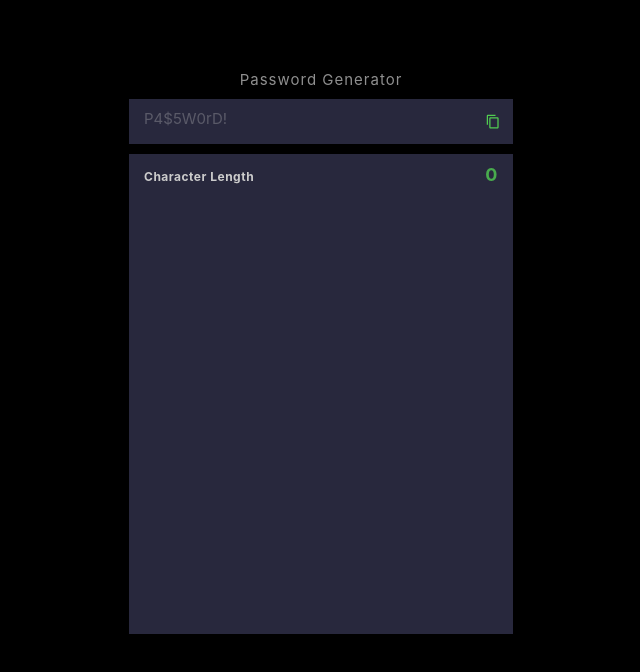
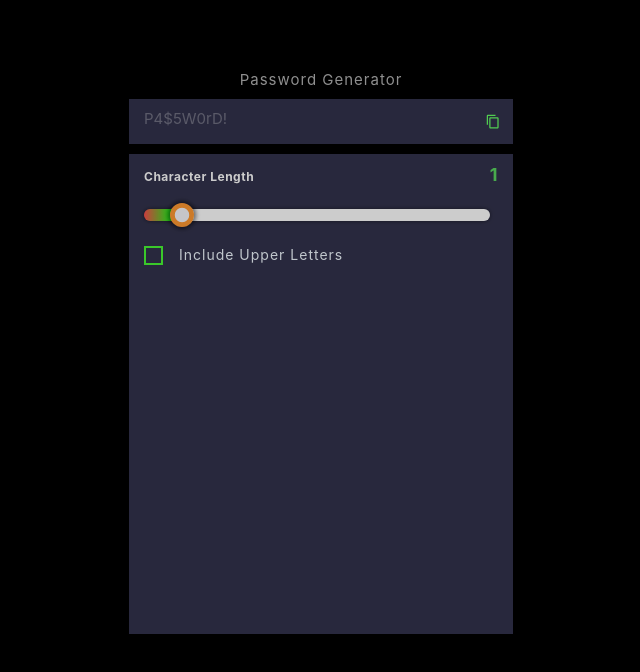
Before and after one commit to eransafadel/Password-Generator, a React (Create React App) app: page / in a window 1280 px wide. Shown: the top 672 px of the page, without its empty margins (319-959 px from the left). Built offline with nearby package versions, Linux system fonts and the light colour scheme.

Commit message:
with custom checkbox and range slider

```diff
--- /dev/null
+++ b/src/components/Option.css
@@ -0,0 +1,70 @@
+.container {
+  display: block;
+  position: relative;
+  padding-left: 35px;
+  margin-bottom: 12px;
+  cursor: pointer;
+  font-size: 14px;
+  color:aliceblue;
+  letter-spacing: 1px;
+  margin:15px;
+  -webkit-user-select: none;
+  -moz-user-select: none;
+  -ms-user-select: none;
+  user-select: none;
+}
+
+/* Hide the browser's default checkbox */
+.container input {
+  position: absolute;
+  opacity: 0;
+  cursor: pointer;
+  height: 0;
+  width: 0;
+}
+
+/* Create a custom checkbox */
+.checkmark {
+  position: absolute;
+  top: 0;
+  left: 0;
+  height: 15px;
+  width: 15px;
+  background-color: transparent;
+  border: 2px solid #49fb35;
+}
+
+/* On mouse-over, add a grey background color */
+.container:hover input ~ .checkmark {
+  background-color: rgb(49, 42, 42);
+}
+
+/* When the checkbox is checked, add a blue background */
+.container input:checked ~ .checkmark {
+  background-color: #49fb35;
+}
+
+/* Create the checkmark/indicator (hidden when not checked) */
+.checkmark:after {
+  content: "";
+  position: absolute;
+  display: none;
+}
+
+/* Show the checkmark when checked */
+.container input:checked ~ .checkmark:after {
+  display: block;
+}
+
+/* Style the checkmark/indicator */
+.container .checkmark:after {
+  left: 4px;
+  top: 0px;
+  width: 5px;
+  height: 10px;
+  border: solid #33334d;
+  border-width: 0 3px 3px 0;
+  -webkit-transform: rotate(45deg);
+  -ms-transform: rotate(45deg);
+  transform: rotate(45deg);
+}
--- /dev/null
+++ b/src/components/Option.tsx
@@ -0,0 +1,14 @@
+import React from 'react';
+import  "./Option.css";
+
+const Option = () => {
+    return <div>
+    <label className="container">Include Upper Letters
+    <input type="checkbox"/>
+    <span className="checkmark"/>
+  </label>
+  </div>
+
+}
+
+export default Option;
--- a/src/components/OptionsBox.tsx
+++ b/src/components/OptionsBox.tsx
@@ -1,11 +1,14 @@
 import React from 'react';
 import { Container } from './OptionBox.styles';
 import Widget from './Widget';
+import Option from "./Option";
 
 const OptionsBox = () => {
   return (
     <Container>
         <Widget/>
+        <Option/>
+
     </Container>
   )
 }
--- a/src/components/Widget.styles.ts
+++ b/src/components/Widget.styles.ts
@@ -2,15 +2,22 @@ import styled from 'styled-components';
 
 export const Container =styled.div`
 
+
+
+
+` ;
+
+export const ContainerText =styled.div`
 display:flex;
 justify-content:space-between;
+flex-direction:row;
 align-content:center;
-` ;
+font-weight: bold;
+`
 
 
 export const Text =styled.p`
 color:white;
-font-weight: bold;
 letter-spacing:0.5px;
 font-size:12px;
 margin:15px;
@@ -23,3 +30,36 @@ font-size:18px;
 margin:10px 15px;
 opacity:0.8;
 ` ;
+
+export const Slider = styled.input.attrs({ type: 'range' })`
+  -webkit-appearance: none;
+  -moz-appearance: none;
+  outline: 0;
+  height: 12px;
+  margin:10px 15px;
+  width:90%;
+
+  border-radius: 40px;
+  background: ${(props) =>
+    `linear-gradient(to right,#ff4d4d 0%,  #1aff1a ${props.value}%, #fff ${props.value}%, #fff 100%);`};
+  box-shadow: 0px 0px 4px rgba(0, 0, 0, 0.5);
+
+  ::-webkit-slider-thumb {
+    -webkit-appearance: none;
+    width: 24px;
+    height: 24px;
+    cursor:pointer;
+    background-image: radial-gradient(circle, #f7f7fc 40%,   #ff9933 45%);
+    border-radius: 50%;
+    box-shadow: 0px 0px 4px 2px rgba(0, 0, 0, 0.5);
+  }
+
+  ::-moz-range-thumb {
+    width: 24px;
+    height: 24px;
+    -moz-appearance: none;
+    background-image: radial-gradient(circle, #f7f7fc 40%, #ff9800 45%);
+    border-radius: 50%;
+    box-shadow: 0px 0px 4px 2px rgba(0, 0, 0, 0.5);
+  }
+`;
--- a/src/components/Widget.tsx
+++ b/src/components/Widget.tsx
@@ -1,13 +1,20 @@
-import React from 'react';
-import {Container,Text,TextNumber} from "./Widget.styles";
+import React,{useState} from 'react';
+import {Container,Text,TextNumber,Slider,ContainerText} from "./Widget.styles";
 
 const Widget = () => {
+
+    const [value, setValue] = useState<number>(8);
+
+
   return (
     <Container>
+        <ContainerText>
         <Text>Character Length</Text>
-        <TextNumber>0</TextNumber>
+        <TextNumber>{Math.floor(value/5)}</TextNumber>
+        </ContainerText>
+        <Slider  value={value}  onChange={  e =>setValue(+(e.target.value))} />
     </Container>
   )
 }
 
-export default Widget
+export default Widget;
```
